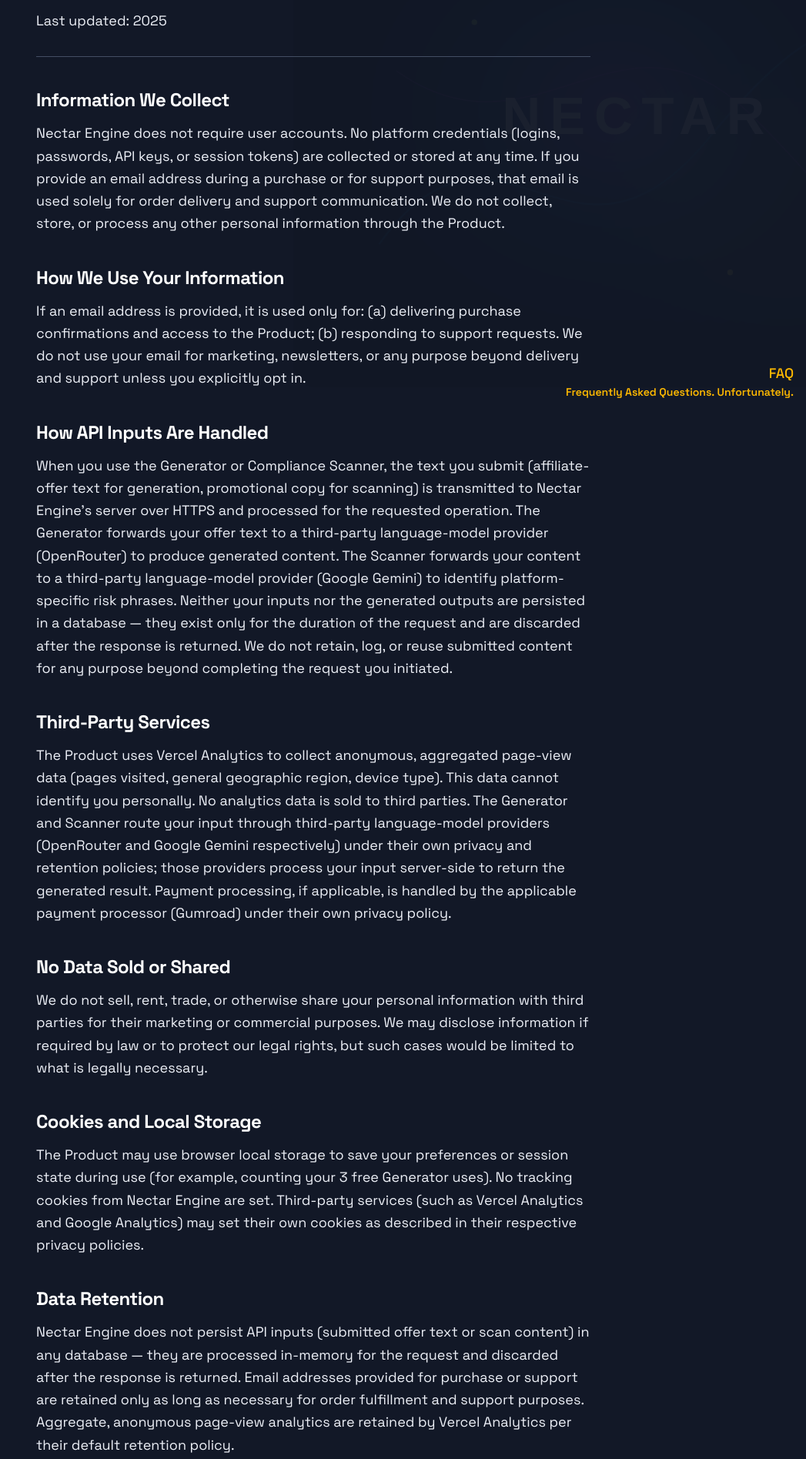
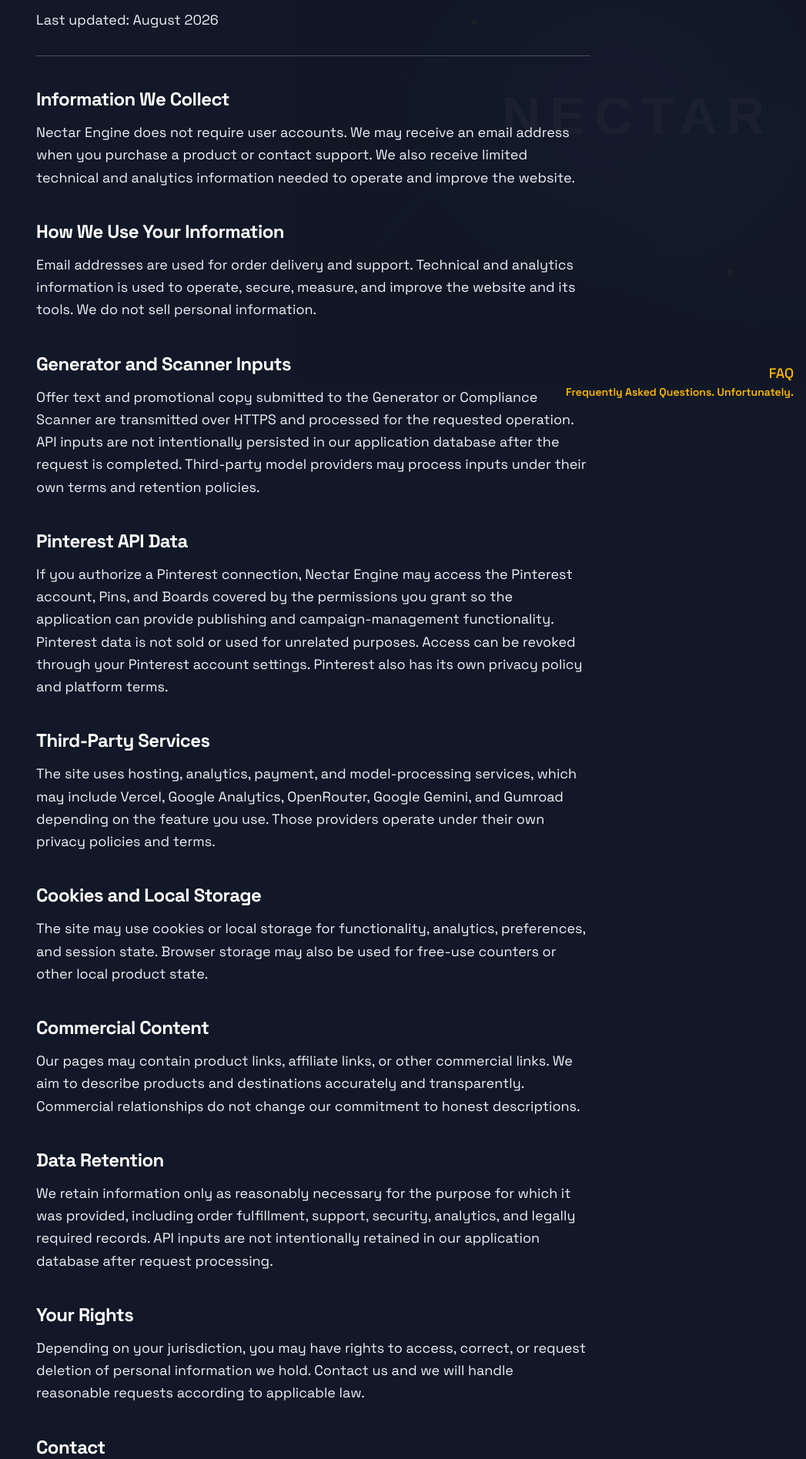
Before and after one commit to Sinsuenos/Nectra-Affiliate-Creator-Engine, a Next.js app: page /privacy in a window 1280 px wide. Shown: the part 265-2160 px from the top of the page at 77% size, without its empty margins (233-1280 px from the left). Built offline with nearby package versions, Linux system fonts and the light colour scheme.

Commit message:
Update privacy policy for Pinterest integration and current analytics

```diff
--- a/src/app/privacy/page.tsx
+++ b/src/app/privacy/page.tsx
@@ -3,120 +3,21 @@
 import { motion } from "framer-motion";
 import { Separator } from "@/components/ui/separator";
 
-/* ------------------------------------------------------------------ */
-/*  ANIMATION HELPERS                                                  */
-/* ------------------------------------------------------------------ */
-const fadeUp = {
-  hidden: { opacity: 0, y: 24 },
-  visible: (i: number) => ({
-    opacity: 1,
-    y: 0,
-    transition: { delay: i * 0.08, duration: 0.5, ease: "easeOut" },
-  }),
-};
+const fadeUp = { hidden: { opacity: 0, y: 24 }, visible: (i: number) => ({ opacity: 1, y: 0, transition: { delay: i * 0.06, duration: 0.5, ease: "easeOut" } }) };
 
-/* ------------------------------------------------------------------ */
-/*  SECTIONS                                                           */
-/* ------------------------------------------------------------------ */
 const sections = [
-  {
-    heading: "Information We Collect",
-    body: `Nectar Engine does not require user accounts. No platform credentials (logins, passwords, API keys, or session tokens) are collected or stored at any time. If you provide an email address during a purchase or for support purposes, that email is used solely for order delivery and support communication. We do not collect, store, or process any other personal information through the Product.`,
-  },
-  {
-    heading: "How We Use Your Information",
-    body: `If an email address is provided, it is used only for: (a) delivering purchase confirmations and access to the Product; (b) responding to support requests. We do not use your email for marketing, newsletters, or any purpose beyond delivery and support unless you explicitly opt in.`,
-  },
-  {
-    heading: "How API Inputs Are Handled",
-    body: `When you use the Generator or Compliance Scanner, the text you submit (affiliate-offer text for generation, promotional copy for scanning) is transmitted to Nectar Engine's server over HTTPS and processed for the requested operation. The Generator forwards your offer text to a third-party language-model provider (OpenRouter) to produce generated content. The Scanner forwards your content to a third-party language-model provider (Google Gemini) to identify platform-specific risk phrases. Neither your inputs nor the generated outputs are persisted in a database — they exist only for the duration of the request and are discarded after the response is returned. We do not retain, log, or reuse submitted content for any purpose beyond completing the request you initiated.`,
-  },
-  {
-    heading: "Third-Party Services",
-    body: `The Product uses Vercel Analytics to collect anonymous, aggregated page-view data (pages visited, general geographic region, device type). This data cannot identify you personally. No analytics data is sold to third parties. The Generator and Scanner route your input through third-party language-model providers (OpenRouter and Google Gemini respectively) under their own privacy and retention policies; those providers process your input server-side to return the generated result. Payment processing, if applicable, is handled by the applicable payment processor (Gumroad) under their own privacy policy.`,
-  },
-  {
-    heading: "No Data Sold or Shared",
-    body: `We do not sell, rent, trade, or otherwise share your personal information with third parties for their marketing or commercial purposes. We may disclose information if required by law or to protect our legal rights, but such cases would be limited to what is legally necessary.`,
-  },
-  {
-    heading: "Cookies and Local Storage",
-    body: `The Product may use browser local storage to save your preferences or session state during use (for example, counting your 3 free Generator uses). No tracking cookies from Nectar Engine are set. Third-party services (such as Vercel Analytics and Google Analytics) may set their own cookies as described in their respective privacy policies.`,
-  },
-  {
-    heading: "Data Retention",
-    body: `Nectar Engine does not persist API inputs (submitted offer text or scan content) in any database — they are processed in-memory for the request and discarded after the response is returned. Email addresses provided for purchase or support are retained only as long as necessary for order fulfillment and support purposes. Aggregate, anonymous page-view analytics are retained by Vercel Analytics per their default retention policy.`,
-  },
-  {
-    heading: "Your Rights",
-    body: `Depending on your jurisdiction, you may have the right to access or correct personal information we hold about you (such as an email provided for purchase or support). Because API inputs are not persisted, there is no stored API-input data to access or delete. To exercise your rights regarding personal information, contact us using the information provided below. We will respond within a reasonable timeframe.`,
-  },
-  {
-    heading: "Session Data",
-    body: `Each visitor receives 3 free Generator uses per browser session, tracked via browser local storage. Your generated content lives only in your browser session for the current tab. Copy or save anything you want to keep. Once you navigate away, refresh the page, or clear your browser data, your pasted offers and generated output are gone from your browser. The server-side copies of your inputs were already discarded when the request completed.`,
-  },
-  {
-    heading: "Contact",
-    body: `For privacy-related questions or requests, email us at sinaloainspireddreams@gmail.com.`,
-  },
+  { heading: "Information We Collect", body: `Nectar Engine does not require user accounts. We may receive an email address when you purchase a product or contact support. We also receive limited technical and analytics information needed to operate and improve the website.` },
+  { heading: "How We Use Your Information", body: `Email addresses are used for order delivery and support. Technical and analytics information is used to operate, secure, measure, and improve the website and its tools. We do not sell personal information.` },
+  { heading: "Generator and Scanner Inputs", body: `Offer text and promotional copy submitted to the Generator or Compliance Scanner are transmitted over HTTPS and processed for the requested operation. API inputs are not intentionally persisted in our application database after the request is completed. Third-party model providers may process inputs under their own terms and retention policies.` },
+  { heading: "Pinterest API Data", body: `If you authorize a Pinterest connection, Nectar Engine may access the Pinterest account, Pins, and Boards covered by the permissions you grant so the application can provide publishing and campaign-management functionality. Pinterest data is not sold or used for unrelated purposes. Access can be revoked through your Pinterest account settings. Pinterest also has its own privacy policy and platform terms.` },
+  { heading: "Third-Party Services", body: `The site uses hosting, analytics, payment, and model-processing services, which may include Vercel, Google Analytics, OpenRouter, Google Gemini, and Gumroad depending on the feature you use. Those providers operate under their own privacy policies and terms.` },
+  { heading: "Cookies and Local Storage", body: `The site may use cookies or local storage for functionality, analytics, preferences, and session state. Browser storage may also be used for free-use counters or other local product state.` },
+  { heading: "Commercial Content", body: `Our pages may contain product links, affiliate links, or other commercial links. We aim to describe products and destinations accurately and transparently. Commercial relationships do not change our commitment to honest descriptions.` },
+  { heading: "Data Retention", body: `We retain information only as reasonably necessary for the purpose for which it was provided, including order fulfillment, support, security, analytics, and legally required records. API inputs are not intentionally retained in our application database after request processing.` },
+  { heading: "Your Rights", body: `Depending on your jurisdiction, you may have rights to access, correct, or request deletion of personal information we hold. Contact us and we will handle reasonable requests according to applicable law.` },
+  { heading: "Contact", body: `For privacy questions or requests, email sinaloainspireddreams@gmail.com.` },
 ];
 
-/* ------------------------------------------------------------------ */
-/*  PAGE                                                               */
-/* ------------------------------------------------------------------ */
 export default function PrivacyPage() {
-  return (
-    <>
-      <section className="mx-auto max-w-3xl px-4 sm:px-6 py-16 sm:py-24">
-        <motion.p
-          className="font-mono text-base tracking-widest uppercase text-electric mb-4"
-          initial={{ opacity: 0 }}
-          animate={{ opacity: 1 }}
-          transition={{ duration: 0.5 }}
-        >
-          Legal
-        </motion.p>
-
-        <motion.h1
-          className="text-5xl sm:text-6xl font-bold tracking-tight mb-4"
-          initial={{ opacity: 0, y: 16 }}
-          animate={{ opacity: 1, y: 0 }}
-          transition={{ duration: 0.5, delay: 0.1 }}
-        >
-          Privacy Policy
-        </motion.h1>
-
-        <motion.p
-          className="text-lg text-muted-foreground leading-relaxed mb-8"
-          initial={{ opacity: 0, y: 16 }}
-          animate={{ opacity: 1, y: 0 }}
-          transition={{ duration: 0.5, delay: 0.2 }}
-        >
-          Last updated: 2025
-        </motion.p>
-
-        <Separator className="bg-border/60 mb-10" />
-
-        <div className="space-y-10">
-          {sections.map((section, i) => (
-            <motion.div
-              key={section.heading}
-              variants={fadeUp}
-              custom={i}
-              initial="hidden"
-              whileInView="visible"
-              viewport={{ once: true, margin: "-40px" }}
-            >
-              <h2 className="text-2xl font-bold tracking-tight mb-3">
-                {section.heading}
-              </h2>
-              <p className="text-lg text-muted-foreground leading-relaxed">
-                {section.body}
-              </p>
-            </motion.div>
-          ))}
-        </div>
-      </section>
-    </>
-  );
+  return <section className="mx-auto max-w-3xl px-4 py-16 sm:px-6 sm:py-24"><motion.p className="mb-4 font-mono text-base uppercase tracking-widest text-electric" initial={{ opacity: 0 }} animate={{ opacity: 1 }}>Legal</motion.p><motion.h1 className="mb-4 text-5xl font-bold tracking-tight sm:text-6xl" initial={{ opacity: 0, y: 16 }} animate={{ opacity: 1, y: 0 }}>Privacy Policy</motion.h1><motion.p className="mb-8 text-lg text-muted-foreground">Last updated: August 2026</motion.p><Separator className="mb-10 bg-border/60" /><div className="space-y-10">{sections.map((section, i) => <motion.div key={section.heading} variants={fadeUp} custom={i} initial="hidden" whileInView="visible" viewport={{ once: true, margin: "-40px" }}><h2 className="mb-3 text-2xl font-bold tracking-tight">{section.heading}</h2><p className="text-lg leading-relaxed text-muted-foreground">{section.body}</p></motion.div>)}</div></section>;
 }
```
